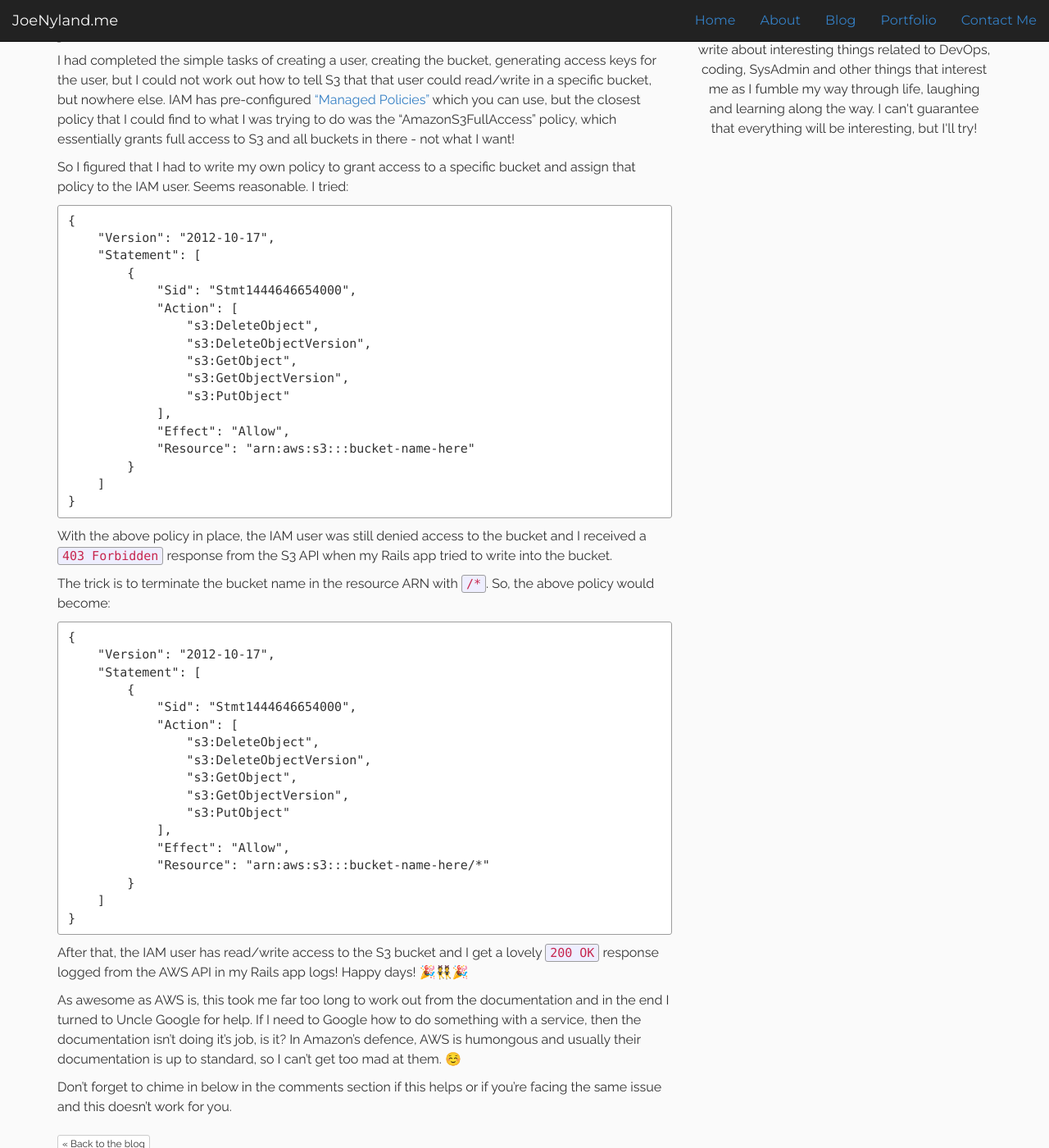
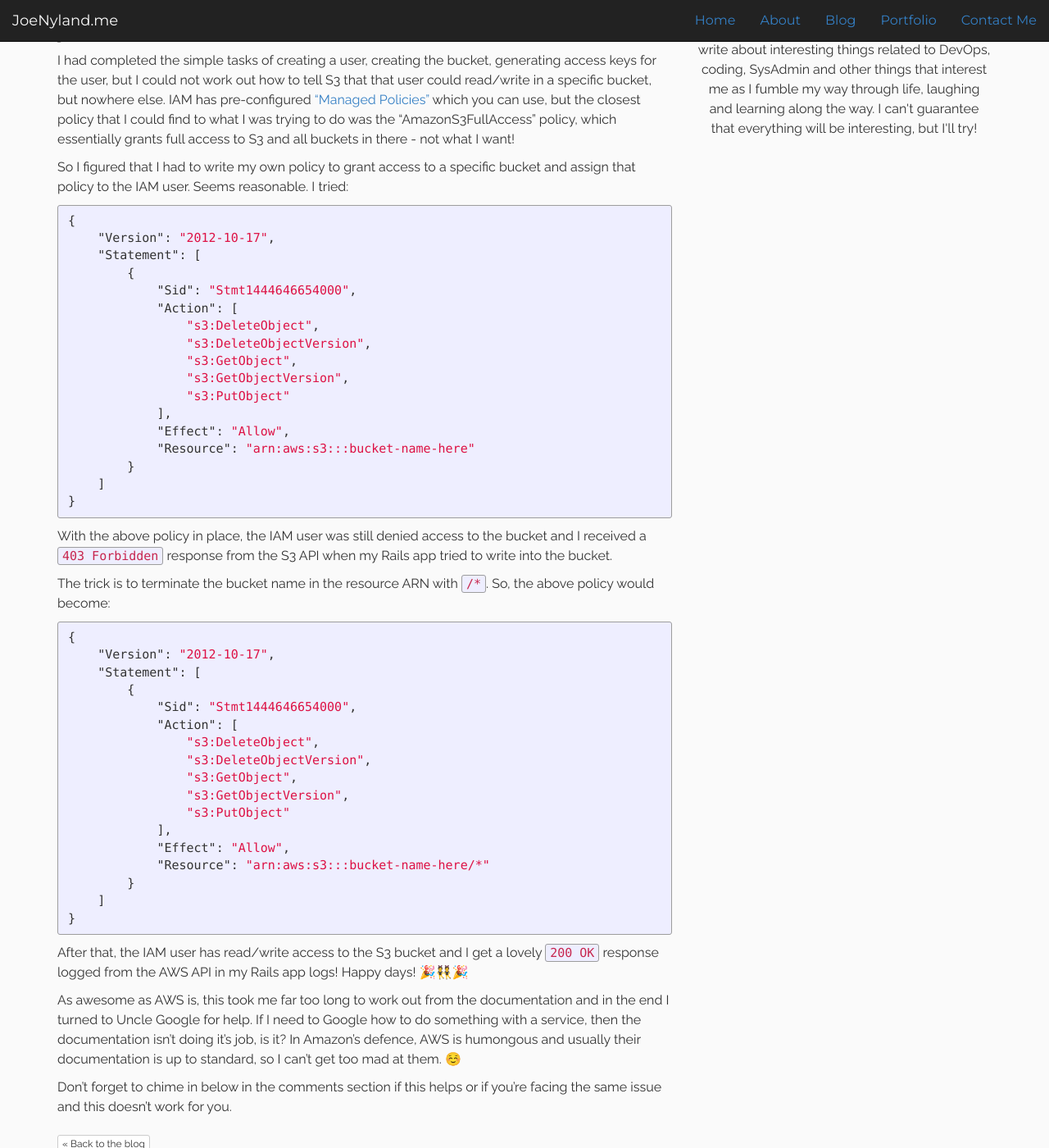
Before and after one commit to JoeNyland/joenyland.github.io, a Jekyll site: the page built from _posts/2015-10-15-allow_iam_user_access_to_specific_s3_bucket.md, in a window 1280 px wide and 1400 px high, scrolled down 265 px. Shown: the whole window at 82% size. Built offline with Jekyll 4.4.1, drawn with Linux system fonts in a browser that asks for light colours; nearby versions of some CDN libraries; emoji names are drawn with the system emoji font; comment, search, counter and statistics services are not loaded.

Commit message:
Add syntax highlighting to code in blog articles

```diff
--- a/_posts/2015-10-15-allow_iam_user_access_to_specific_s3_bucket.md
+++ b/_posts/2015-10-15-allow_iam_user_access_to_specific_s3_bucket.md
@@ -20,46 +20,50 @@ what I want!
 So I figured that I had to write my own policy to grant access to a specific bucket and assign that policy to the IAM
 user. Seems reasonable. I tried:
 
-    {
-        "Version": "2012-10-17",
-        "Statement": [
-            {
-                "Sid": "Stmt1444646654000",
-                "Action": [
-                    "s3:DeleteObject",
-                    "s3:DeleteObjectVersion",
-                    "s3:GetObject",
-                    "s3:GetObjectVersion",
-                    "s3:PutObject"
-                ],
-                "Effect": "Allow",
-                "Resource": "arn:aws:s3:::bucket-name-here"
-            }
-        ]
-    }
+{% highlight json %}
+{
+    "Version": "2012-10-17",
+    "Statement": [
+        {
+            "Sid": "Stmt1444646654000",
+            "Action": [
+                "s3:DeleteObject",
+                "s3:DeleteObjectVersion",
+                "s3:GetObject",
+                "s3:GetObjectVersion",
+                "s3:PutObject"
+            ],
+            "Effect": "Allow",
+            "Resource": "arn:aws:s3:::bucket-name-here"
+        }
+    ]
+}
+{% endhighlight %}
 
 With the above policy in place, the IAM user was still denied access to the bucket and I received a `403 Forbidden`
 response from the S3 API when my Rails app tried to write into the bucket.
 
 The trick is to terminate the bucket name in the resource ARN with `/*`. So, the above policy would become:
 
-    {
-        "Version": "2012-10-17",
-        "Statement": [
-            {
-                "Sid": "Stmt1444646654000",
-                "Action": [
-                    "s3:DeleteObject",
-                    "s3:DeleteObjectVersion",
-                    "s3:GetObject",
-                    "s3:GetObjectVersion",
-                    "s3:PutObject"
-                ],
-                "Effect": "Allow",
-                "Resource": "arn:aws:s3:::bucket-name-here/*"
-            }
-        ]
-    }
+{% highlight json %}
+{
+    "Version": "2012-10-17",
+    "Statement": [
+        {
+            "Sid": "Stmt1444646654000",
+            "Action": [
+                "s3:DeleteObject",
+                "s3:DeleteObjectVersion",
+                "s3:GetObject",
+                "s3:GetObjectVersion",
+                "s3:PutObject"
+            ],
+            "Effect": "Allow",
+            "Resource": "arn:aws:s3:::bucket-name-here/*"
+        }
+    ]
+}
+{% endhighlight %}
 
 After that, the IAM user has read/write access to the S3 bucket and I get a lovely `200 OK` response logged from the
 AWS API in my Rails app logs! Happy days! :tada::dancers::tada:
```
Also changed, not shown: _posts/2015-10-14-htop_on_osx.md (+10 -4 lines), _posts/2015-10-17-disable_bash_sessions.md (+18 -10 lines), _posts/2015-10-27-stop_wrapping_in_pre_tags.md (+14 -10 lines).
